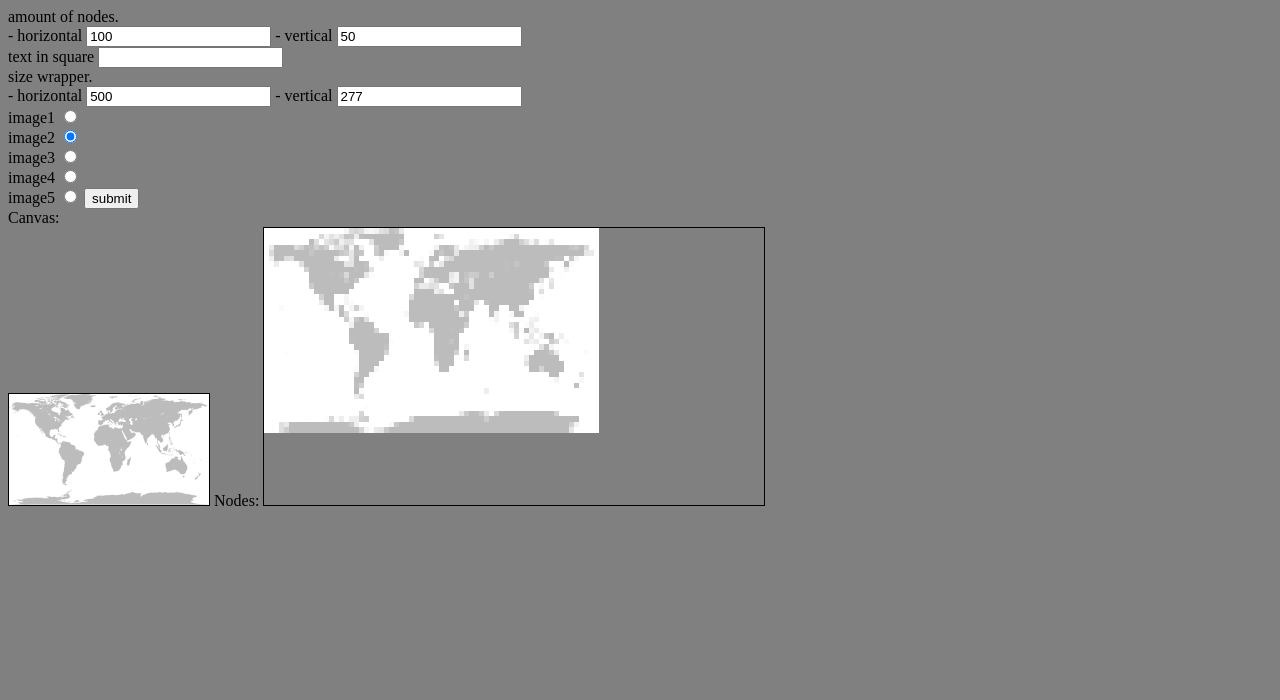
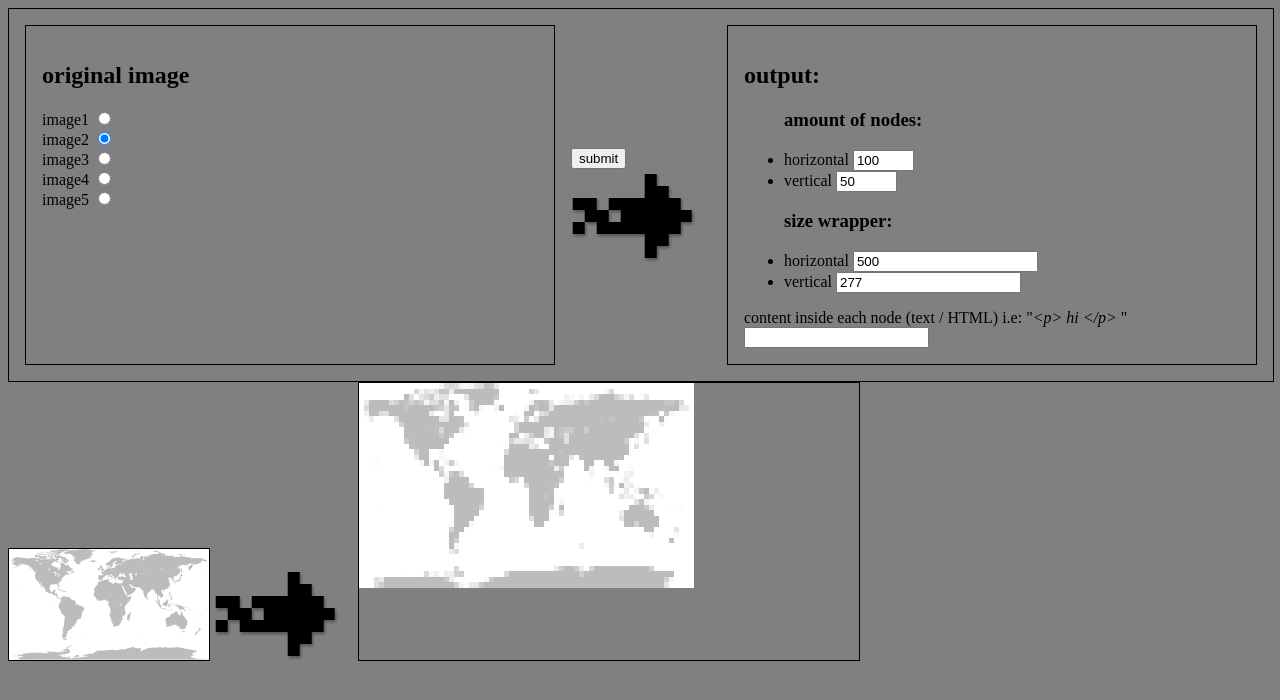
Before and after one commit to ILuque/getPixels, a PHP site: page /index.html in a window 1280 px wide. Shown: the top 700 px of the page. Run offline with PHP 8.4, Linux system fonts and the light colour scheme.

Commit message:
improved menu

```diff
--- a/css/main.css
+++ b/css/main.css
@@ -1,10 +1,44 @@
 body {
     background: grey;
 }
-form{
-	border: 1px solid black;
+
+/*form*/
+#form {
+    width:100%;
+    border: 1px solid black;
+    display: inline-flex;
 }
 
+#outputFrm, #imageFrm {
+    border: 1px solid black;
+    width: 50%;
+    display: block;
+    margin: 1em;
+    padding: 1em;
+}
+#nodesX, #nodesY {
+
+    width: 4em;
+}
+.arrow{
+    width: 140px;
+    height: 94px;
+    margin: auto;
+    transition: all 1s ease;
+}
+.arrow img{
+        transition: all 0.3s ease;
+        width: 140px;
+        height: 94px;
+}
+.arrow img:hover{
+    width: 170px;
+    height: 130px;
+
+}
+
+
+/*canvas & wrapper*/
 canvas,
 #wrapper {
     display: inline-block;
@@ -19,8 +53,8 @@ canvas,
 
 /* auto aligned content in wraper. both vertical and horizontal*/
 
-h1{
-	font-size: 3em;
+h1 {
+    font-size: 3em;
 }
 /*begin*/
 
--- a/index.html
+++ b/index.html
@@ -19,20 +19,9 @@
     <img id="image5" src="img/chrome.png" style="display:none;">
     <!-- form -->
     <div id="form">
-        <div>amount of nodes.
-            <br> - horizontal
-            <input type="number" id="nodesX" value="100" size="4"> - vertical
-            <input type="number" id="nodesY" value="50" size="4">
-        </div>
-        text in square
-        <input type="text" id="text" value="">
-        <div>size wrapper.
-            <br> - horizontal
-            <input type="number" id="wrapperX" value="500"> - vertical
-            <input type="number" id="wrapperY" value="277">
-        </div>
-        image1
-        <input type="radio" name="img" class="imgRadio" value="image1" >
+        <div id="imageFrm">
+            <h2>original image</h2> image1
+            <input type="radio" name="img" class="imgRadio" value="image1">
             <br>image2
             <input type="radio" name="img" class="imgRadio" value="image2" checked>
             <br>image3
@@ -41,15 +30,43 @@
             <input type="radio" name="img" class="imgRadio" value="image4">
             <br> image5
             <input type="radio" name="img" class="imgRadio" value="image5">
+        </div>
+        <div class="arrow" onclick="pub.updateWrap()">
             <button onclick="pub.updateWrap()">submit</button>
+
+            <img src="img/pixel-arrow.png">
         </div>
+        <div id="outputFrm">
+            <h2>output:</h2>
+            <ul><h3>amount of nodes:</h3>
+                <li> horizontal
+                    <input type="number" id="nodesX" value="100"> </li>
+                <li> vertical
+                    <input type="number" id="nodesY" value="50">
+                </li>
+            </ul>
+            <ul><h3>size wrapper:</h3>
+                <li> horizontal
+                    <input type="number" id="wrapperX" value="500">
+                </li>
+                <li> vertical
+                    <input type="number" id="wrapperY" value="277">
+                </li>
+            </ul>
+            content inside each node (text / HTML) i.e: "<i>&lt;p&gt;
+hi &lt;/p&gt;
+</i>"
+            <input type="text" id="text" value="">
+        </div>
+    </div>
+
     <!-- canvas -->
-    Canvas:<br>
+    <br>
     <canvas id="myCanvas" width="200px" height="111px">
         Your browser does not support the HTML5 canvas tag.
     </canvas>
     <!-- wrapper css explained here: http://codepen.io/iluque/pen/xVdyyg/ -->
-    Nodes:
+    <img src="img/pixel-arrow.png" class="arrow">
     <div id="wrapper">
         <!-- dinamically filled by JS -->
     </div>
```
Lines whose indentation alone changed are shown as unchanged.
